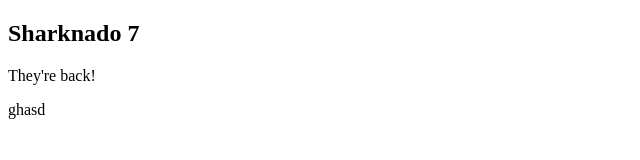
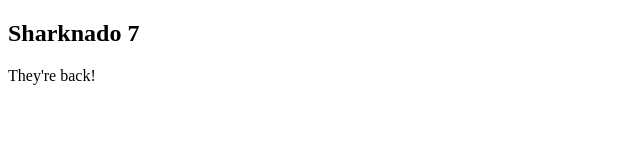
Before and after one commit to BoostedPanda/Filmstaden, a plain HTML site: page index.html in a window 1280 px wide. Shown: the full height of the page, 0-640 px from the left. Drawn offline with Linux system fonts and the light colour scheme.

Commit message:
Revert "test"
This reverts commit b24a0f46a4cb0a664081d4aa045323f433dc49f5.

```diff
--- a/index.html
+++ b/index.html
@@ -13,6 +13,5 @@
         </header>
         <p>They're back!</p>
       </article>
-      ghasd
 </body>
 </html>
```
